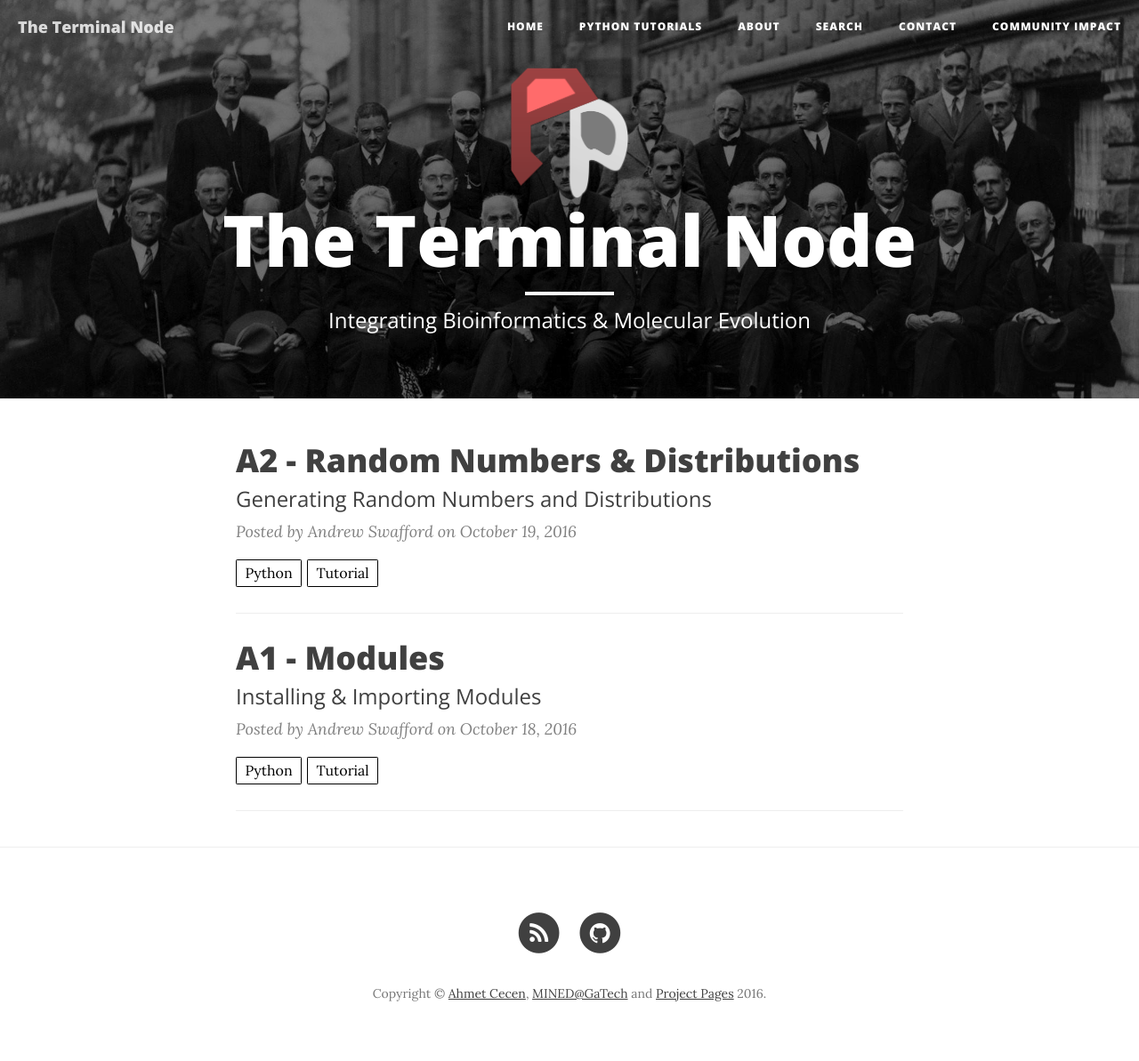
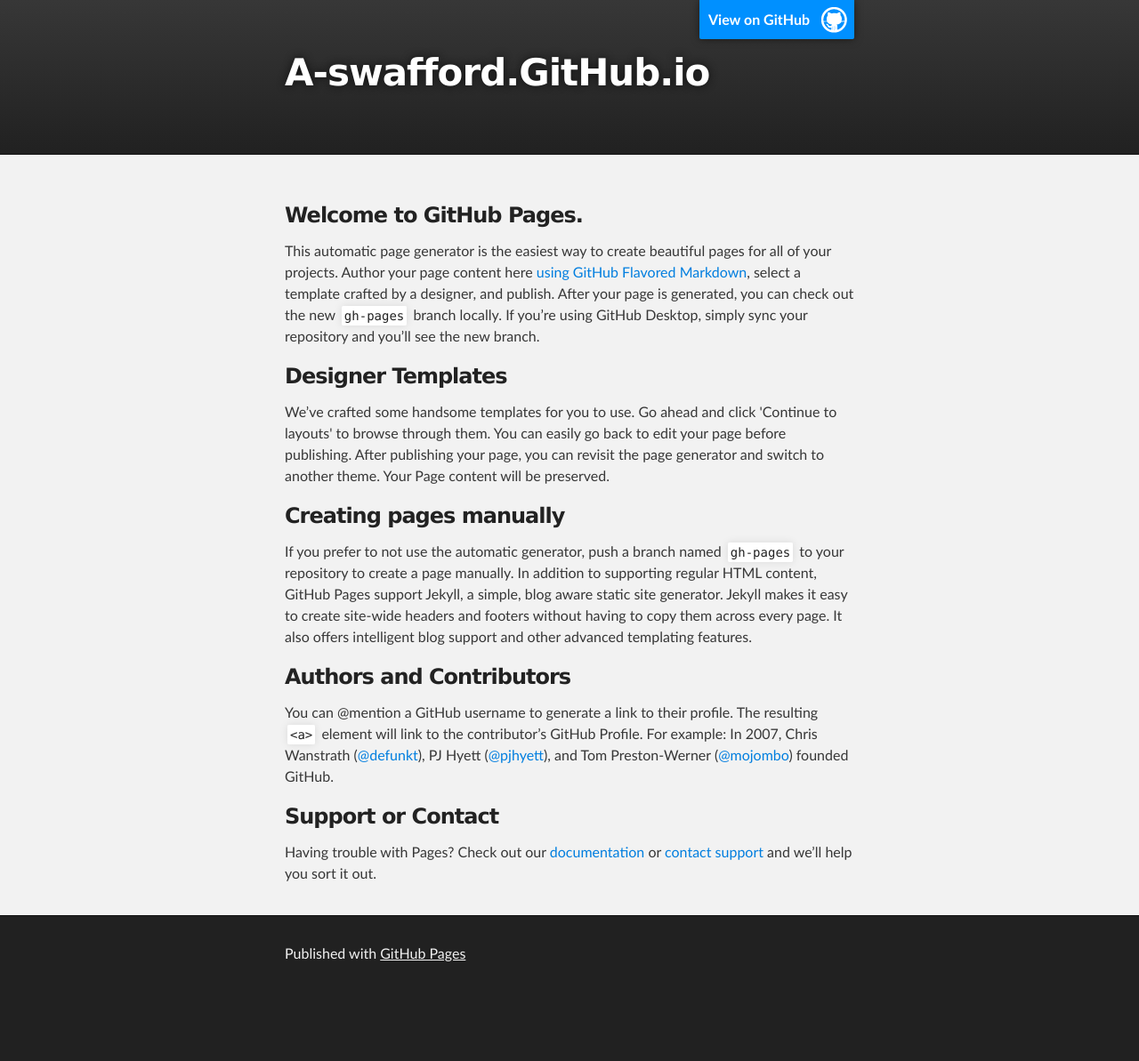
Before and after one commit to A-Swafford/a-swafford.github.io, a Jekyll site: the page index.html, which Jekyll copies as it is, in a window 1280 px wide. Shown: the whole page at 89% size. Built offline with Jekyll 4.4.1, drawn with Linux system fonts in a browser that asks for light colours; nearby versions of some CDN libraries; the list of posts is cut into pages by our own code; after the commit the page ends 1119 px from its top, so only the background shows below that.

Commit message:
Replace master branch with page content via GitHub

```diff
--- a/index.html
+++ b/index.html
@@ -1,37 +1,67 @@
----
-layout: page
----
-{% for post in paginator.posts %}
-<div class="post-preview">
-    <a href="{{ post.url | prepend: site.baseurl }}">
-        <h2 class="post-title">            {{ post.title }}
-        </h2>
-        {% if post.subtitle %}
-        <h3 class="post-subtitle">
-            {{ post.subtitle }}
-        </h3>
-        {% endif %}
-    </a>
-    <p class="post-meta" style="margin-bottom:5px">Posted by {{ post.author }} on {{ post.date | date: "%B %-d, %Y" }}</p>
-	<div class="notepad-index-post-tags" style="">
-		{% for tag in post.tags %}<a href="{{ site.baseurl }}/search/index.html#{{ tag | cgi_encode }}" title="Other posts from the {{ tag | capitalize }} tag">{{ tag | capitalize }}</a>{% unless forloop.last %}&nbsp;{% endunless %}{% endfor %}
-	</div>
-</div>
-<hr>
-{% endfor %}
+<!DOCTYPE html>
+<html>
 
-<!-- Pager -->
-{% if paginator.total_pages > 1 %}
-<ul class="pager">
-    {% if paginator.previous_page %}
-    <li class="previous">
-        <a href="{{ paginator.previous_page_path | prepend: site.baseurl | replace: '//', '/' }}">&larr; Newer Posts</a>
-    </li>
-    {% endif %}
-    {% if paginator.next_page %}
-    <li class="next">
-        <a href="{{ paginator.next_page_path | prepend: site.baseurl | replace: '//', '/' }}">Older Posts &rarr;</a>
-    </li>
-    {% endif %}
-</ul>
-{% endif %}
+  <head>
+    <meta charset='utf-8'>
+    <meta http-equiv="X-UA-Compatible" content="chrome=1">
+    <meta name="description" content="A-swafford.GitHub.io : ">
+
+    <link rel="stylesheet" type="text/css" media="screen" href="stylesheets/stylesheet.css">
+
+    <title>A-swafford.GitHub.io</title>
+  </head>
+
+  <body>
+
+    <!-- HEADER -->
+    <div id="header_wrap" class="outer">
+        <header class="inner">
+          <a id="forkme_banner" href="https://github.com/A-Swafford">View on GitHub</a>
+
+          <h1 id="project_title">A-swafford.GitHub.io</h1>
+          <h2 id="project_tagline"></h2>
+
+        </header>
+    </div>
+
+    <!-- MAIN CONTENT -->
+    <div id="main_content_wrap" class="outer">
+      <section id="main_content" class="inner">
+        <h3>
+<a id="welcome-to-github-pages" class="anchor" href="#welcome-to-github-pages" aria-hidden="true"><span aria-hidden="true" class="octicon octicon-link"></span></a>Welcome to GitHub Pages.</h3>
+
+<p>This automatic page generator is the easiest way to create beautiful pages for all of your projects. Author your page content here <a href="https://guides.github.com/features/mastering-markdown/">using GitHub Flavored Markdown</a>, select a template crafted by a designer, and publish. After your page is generated, you can check out the new <code>gh-pages</code> branch locally. If you’re using GitHub Desktop, simply sync your repository and you’ll see the new branch.</p>
+
+<h3>
+<a id="designer-templates" class="anchor" href="#designer-templates" aria-hidden="true"><span aria-hidden="true" class="octicon octicon-link"></span></a>Designer Templates</h3>
+
+<p>We’ve crafted some handsome templates for you to use. Go ahead and click 'Continue to layouts' to browse through them. You can easily go back to edit your page before publishing. After publishing your page, you can revisit the page generator and switch to another theme. Your Page content will be preserved.</p>
+
+<h3>
+<a id="creating-pages-manually" class="anchor" href="#creating-pages-manually" aria-hidden="true"><span aria-hidden="true" class="octicon octicon-link"></span></a>Creating pages manually</h3>
+
+<p>If you prefer to not use the automatic generator, push a branch named <code>gh-pages</code> to your repository to create a page manually. In addition to supporting regular HTML content, GitHub Pages support Jekyll, a simple, blog aware static site generator. Jekyll makes it easy to create site-wide headers and footers without having to copy them across every page. It also offers intelligent blog support and other advanced templating features.</p>
+
+<h3>
+<a id="authors-and-contributors" class="anchor" href="#authors-and-contributors" aria-hidden="true"><span aria-hidden="true" class="octicon octicon-link"></span></a>Authors and Contributors</h3>
+
+<p>You can @mention a GitHub username to generate a link to their profile. The resulting <code>&lt;a&gt;</code> element will link to the contributor’s GitHub Profile. For example: In 2007, Chris Wanstrath (<a href="https://github.com/defunkt" class="user-mention">@defunkt</a>), PJ Hyett (<a href="https://github.com/pjhyett" class="user-mention">@pjhyett</a>), and Tom Preston-Werner (<a href="https://github.com/mojombo" class="user-mention">@mojombo</a>) founded GitHub.</p>
+
+<h3>
+<a id="support-or-contact" class="anchor" href="#support-or-contact" aria-hidden="true"><span aria-hidden="true" class="octicon octicon-link"></span></a>Support or Contact</h3>
+
+<p>Having trouble with Pages? Check out our <a href="https://help.github.com/pages">documentation</a> or <a href="https://github.com/contact">contact support</a> and we’ll help you sort it out.</p>
+      </section>
+    </div>
+
+    <!-- FOOTER  -->
+    <div id="footer_wrap" class="outer">
+      <footer class="inner">
+        <p>Published with <a href="https://pages.github.com">GitHub Pages</a></p>
+      </footer>
+    </div>
+
+
+
+  </body>
+</html>
--- /dev/null
+++ b/javascripts/main.js
@@ -0,0 +1 @@
+console.log('This would be the main JS file.');
--- /dev/null
+++ b/stylesheets/github-light.css
@@ -0,0 +1,123 @@
+/*
+The MIT License (MIT)
+
+Copyright (c) 2016 GitHub, Inc.
+
+Permission is hereby granted, free of charge, to any person obtaining a copy
+of this software and associated documentation files (the "Software"), to deal
+in the Software without restriction, including without limitation the rights
+to use, copy, modify, merge, publish, distribute, sublicense, and/or sell
+copies of the Software, and to permit persons to whom the Software is
+furnished to do so, subject to the following conditions:
+
+The above copyright notice and this permission notice shall be included in all
+copies or substantial portions of the Software.
+
+THE SOFTWARE IS PROVIDED "AS IS", WITHOUT WARRANTY OF ANY KIND, EXPRESS OR
+IMPLIED, INCLUDING BUT NOT LIMITED TO THE WARRANTIES OF MERCHANTABILITY,
+FITNESS FOR A PARTICULAR PURPOSE AND NONINFRINGEMENT. IN NO EVENT SHALL THE
+AUTHORS OR COPYRIGHT HOLDERS BE LIABLE FOR ANY CLAIM, DAMAGES OR OTHER
+LIABILITY, WHETHER IN AN ACTION OF CONTRACT, TORT OR OTHERWISE, ARISING FROM,
+OUT OF OR IN CONNECTION WITH THE SOFTWARE OR THE USE OR OTHER DEALINGS IN THE
+SOFTWARE.
+
+*/
+
+.pl-c /* comment */ {
+  color: #969896;
+}
+
+.pl-c1 /* constant, variable.other.constant, support, meta.property-name, support.constant, support.variable, meta.module-reference, markup.raw, meta.diff.header */,
+.pl-s .pl-v /* string variable */ {
+  color: #0086b3;
+}
+
+.pl-e /* entity */,
+.pl-en /* entity.name */ {
+  color: #795da3;
+}
+
+.pl-smi /* variable.parameter.function, storage.modifier.package, storage.modifier.import, storage.type.java, variable.other */,
+.pl-s .pl-s1 /* string source */ {
+  color: #333;
+}
+
+.pl-ent /* entity.name.tag */ {
+  color: #63a35c;
+}
+
+.pl-k /* keyword, storage, storage.type */ {
+  color: #a71d5d;
+}
+
+.pl-s /* string */,
+.pl-pds /* punctuation.definition.string, string.regexp.character-class */,
+.pl-s .pl-pse .pl-s1 /* string punctuation.section.embedded source */,
+.pl-sr /* string.regexp */,
+.pl-sr .pl-cce /* string.regexp constant.character.escape */,
+.pl-sr .pl-sre /* string.regexp source.ruby.embedded */,
+.pl-sr .pl-sra /* string.regexp string.regexp.arbitrary-repitition */ {
+  color: #183691;
+}
+
+.pl-v /* variable */ {
+  color: #ed6a43;
+}
+
+.pl-id /* invalid.deprecated */ {
+  color: #b52a1d;
+}
+
+.pl-ii /* invalid.illegal */ {
+  color: #f8f8f8;
+  background-color: #b52a1d;
+}
+
+.pl-sr .pl-cce /* string.regexp constant.character.escape */ {
+  font-weight: bold;
+  color: #63a35c;
+}
+
+.pl-ml /* markup.list */ {
+  color: #693a17;
+}
+
+.pl-mh /* markup.heading */,
+.pl-mh .pl-en /* markup.heading entity.name */,
+.pl-ms /* meta.separator */ {
+  font-weight: bold;
+  color: #1d3e81;
+}
+
+.pl-mq /* markup.quote */ {
+  color: #008080;
+}
+
+.pl-mi /* markup.italic */ {
+  font-style: italic;
+  color: #333;
+}
+
+.pl-mb /* markup.bold */ {
+  font-weight: bold;
+  color: #333;
+}
+
+.pl-md /* markup.deleted, meta.diff.header.from-file */ {
+  color: #bd2c00;
+  background-color: #ffecec;
+}
+
+.pl-mi1 /* markup.inserted, meta.diff.header.to-file */ {
+  color: #55a532;
+  background-color: #eaffea;
+}
+
+.pl-mdr /* meta.diff.range */ {
+  font-weight: bold;
+  color: #795da3;
+}
+
+.pl-mo /* meta.output */ {
+  color: #1d3e81;
+}
--- /dev/null
+++ b/stylesheets/stylesheet.css
@@ -0,0 +1,425 @@
+/*******************************************************************************
+Slate Theme for GitHub Pages
+by Jason Costello, @jsncostello
+*******************************************************************************/
+
+@import url(github-light.css);
+
+/*******************************************************************************
+MeyerWeb Reset
+*******************************************************************************/
+
+html, body, div, span, applet, object, iframe,
+h1, h2, h3, h4, h5, h6, p, blockquote, pre,
+a, abbr, acronym, address, big, cite, code,
+del, dfn, em, img, ins, kbd, q, s, samp,
+small, strike, strong, sub, sup, tt, var,
+b, u, i, center,
+dl, dt, dd, ol, ul, li,
+fieldset, form, label, legend,
+table, caption, tbody, tfoot, thead, tr, th, td,
+article, aside, canvas, details, embed,
+figure, figcaption, footer, header, hgroup,
+menu, nav, output, ruby, section, summary,
+time, mark, audio, video {
+  margin: 0;
+  padding: 0;
+  border: 0;
+  font: inherit;
+  vertical-align: baseline;
+}
+
+/* HTML5 display-role reset for older browsers */
+article, aside, details, figcaption, figure,
+footer, header, hgroup, menu, nav, section {
+  display: block;
+}
+
+ol, ul {
+  list-style: none;
+}
+
+table {
+  border-collapse: collapse;
+  border-spacing: 0;
+}
+
+/*******************************************************************************
+Theme Styles
+*******************************************************************************/
+
+body {
+  box-sizing: border-box;
+  color:#373737;
+  background: #212121;
+  font-size: 16px;
+  font-family: 'Myriad Pro', Calibri, Helvetica, Arial, sans-serif;
+  line-height: 1.5;
+  -webkit-font-smoothing: antialiased;
+}
+
+h1, h2, h3, h4, h5, h6 {
+  margin: 10px 0;
+  font-weight: 700;
+  color:#222222;
+  font-family: 'Lucida Grande', 'Calibri', Helvetica, Arial, sans-serif;
+  letter-spacing: -1px;
+}
+
+h1 {
+  font-size: 36px;
+  font-weight: 700;
+}
+
+h2 {
+  padding-bottom: 10px;
+  font-size: 32px;
+  background: url('../images/bg_hr.png') repeat-x bottom;
+}
+
+h3 {
+  font-size: 24px;
+}
+
+h4 {
+  font-size: 21px;
+}
+
+h5 {
+  font-size: 18px;
+}
+
+h6 {
+  font-size: 16px;
+}
+
+p {
+  margin: 10px 0 15px 0;
+}
+
+footer p {
+  color: #f2f2f2;
+}
+
+a {
+  text-decoration: none;
+  color: #007edf;
+  text-shadow: none;
+
+  transition: color 0.5s ease;
+  transition: text-shadow 0.5s ease;
+  -webkit-transition: color 0.5s ease;
+  -webkit-transition: text-shadow 0.5s ease;
+  -moz-transition: color 0.5s ease;
+  -moz-transition: text-shadow 0.5s ease;
+  -o-transition: color 0.5s ease;
+  -o-transition: text-shadow 0.5s ease;
+  -ms-transition: color 0.5s ease;
+  -ms-transition: text-shadow 0.5s ease;
+}
+
+a:hover, a:focus {text-decoration: underline;}
+
+footer a {
+  color: #F2F2F2;
+  text-decoration: underline;
+}
+
+em {
+  font-style: italic;
+}
+
+strong {
+  font-weight: bold;
+}
+
+img {
+  position: relative;
+  margin: 0 auto;
+  max-width: 739px;
+  padding: 5px;
+  margin: 10px 0 10px 0;
+  border: 1px solid #ebebeb;
+
+  box-shadow: 0 0 5px #ebebeb;
+  -webkit-box-shadow: 0 0 5px #ebebeb;
+  -moz-box-shadow: 0 0 5px #ebebeb;
+  -o-box-shadow: 0 0 5px #ebebeb;
+  -ms-box-shadow: 0 0 5px #ebebeb;
+}
+
+p img {
+  display: inline;
+  margin: 0;
+  padding: 0;
+  vertical-align: middle;
+  text-align: center;
+  border: none;
+}
+
+pre, code {
+  width: 100%;
+  color: #222;
+  background-color: #fff;
+
+  font-family: Monaco, "Bitstream Vera Sans Mono", "Lucida Console", Terminal, monospace;
+  font-size: 14px;
+
+  border-radius: 2px;
+  -moz-border-radius: 2px;
+  -webkit-border-radius: 2px;
+}
+
+pre {
+  width: 100%;
+  padding: 10px;
+  box-shadow: 0 0 10px rgba(0,0,0,.1);
+  overflow: auto;
+}
+
+code {
+  padding: 3px;
+  margin: 0 3px;
+  box-shadow: 0 0 10px rgba(0,0,0,.1);
+}
+
+pre code {
+  display: block;
+  box-shadow: none;
+}
+
+blockquote {
+  color: #666;
+  margin-bottom: 20px;
+  padding: 0 0 0 20px;
+  border-left: 3px solid #bbb;
+}
+
+
+ul, ol, dl {
+  margin-bottom: 15px
+}
+
+ul {
+  list-style-position: inside;
+  list-style: disc;
+  padding-left: 20px;
+}
+
+ol {
+  list-style-position: inside;
+  list-style: decimal;
+  padding-left: 20px;
+}
+
+dl dt {
+  font-weight: bold;
+}
+
+dl dd {
+  padding-left: 20px;
+  font-style: italic;
+}
+
+dl p {
+  padding-left: 20px;
+  font-style: italic;
+}
+
+hr {
+  height: 1px;
+  margin-bottom: 5px;
+  border: none;
+  background: url('../images/bg_hr.png') repeat-x center;
+}
+
+table {
+  border: 1px solid #373737;
+  margin-bottom: 20px;
+  text-align: left;
+ }
+
+th {
+  font-family: 'Lucida Grande', 'Helvetica Neue', Helvetica, Arial, sans-serif;
+  padding: 10px;
+  background: #373737;
+  color: #fff;
+ }
+
+td {
+  padding: 10px;
+  border: 1px solid #373737;
+ }
+
+form {
+  background: #f2f2f2;
+  padding: 20px;
+}
+
+/*******************************************************************************
+Full-Width Styles
+*******************************************************************************/
+
+.outer {
+  width: 100%;
+}
+
+.inner {
+  position: relative;
+  max-width: 640px;
+  padding: 20px 10px;
+  margin: 0 auto;
+}
+
+#forkme_banner {
+  display: block;
+  position: absolute;
+  top:0;
+  right: 10px;
+  z-index: 10;
+  padding: 10px 50px 10px 10px;
+  color: #fff;
+  background: url('../images/blacktocat.png') #0090ff no-repeat 95% 50%;
+  font-weight: 700;
+  box-shadow: 0 0 10px rgba(0,0,0,.5);
+  border-bottom-left-radius: 2px;
+  border-bottom-right-radius: 2px;
+}
+
+#header_wrap {
+  background: #212121;
+  background: -moz-linear-gradient(top, #373737, #212121);
+  background: -webkit-linear-gradient(top, #373737, #212121);
+  background: -ms-linear-gradient(top, #373737, #212121);
+  background: -o-linear-gradient(top, #373737, #212121);
+  background: linear-gradient(top, #373737, #212121);
+}
+
+#header_wrap .inner {
+  padding: 50px 10px 30px 10px;
+}
+
+#project_title {
+  margin: 0;
+  color: #fff;
+  font-size: 42px;
+  font-weight: 700;
+  text-shadow: #111 0px 0px 10px;
+}
+
+#project_tagline {
+  color: #fff;
+  font-size: 24px;
+  font-weight: 300;
+  background: none;
+  text-shadow: #111 0px 0px 10px;
+}
+
+#downloads {
+  position: absolute;
+  width: 210px;
+  z-index: 10;
+  bottom: -40px;
+  right: 0;
+  height: 70px;
+  background: url('../images/icon_download.png') no-repeat 0% 90%;
+}
+
+.zip_download_link {
+  display: block;
+  float: right;
+  width: 90px;
+  height:70px;
+  text-indent: -5000px;
+  overflow: hidden;
+  background: url(../images/sprite_download.png) no-repeat bottom left;
+}
+
+.tar_download_link {
+  display: block;
+  float: right;
+  width: 90px;
+  height:70px;
+  text-indent: -5000px;
+  overflow: hidden;
+  background: url(../images/sprite_download.png) no-repeat bottom right;
+  margin-left: 10px;
+}
+
+.zip_download_link:hover {
+  background: url(../images/sprite_download.png) no-repeat top left;
+}
+
+.tar_download_link:hover {
+  background: url(../images/sprite_download.png) no-repeat top right;
+}
+
+#main_content_wrap {
+  background: #f2f2f2;
+  border-top: 1px solid #111;
+  border-bottom: 1px solid #111;
+}
+
+#main_content {
+  padding-top: 40px;
+}
+
+#footer_wrap {
+  background: #212121;
+}
+
+
+
+/*******************************************************************************
+Small Device Styles
+*******************************************************************************/
+
+@media screen and (max-width: 480px) {
+  body {
+    font-size:14px;
+  }
+
+  #downloads {
+    display: none;
+  }
+
+  .inner {
+    min-width: 320px;
+    max-width: 480px;
+  }
+
+  #project_title {
+  font-size: 32px;
+  }
+
+  h1 {
+    font-size: 28px;
+  }
+
+  h2 {
+    font-size: 24px;
+  }
+
+  h3 {
+    font-size: 21px;
+  }
+
+  h4 {
+    font-size: 18px;
+  }
+
+  h5 {
+    font-size: 14px;
+  }
+
+  h6 {
+    font-size: 12px;
+  }
+
+  code, pre {
+    min-width: 320px;
+    max-width: 480px;
+    font-size: 11px;
+  }
+
+}
```
Also changed, not shown: params.json (added, +6 -0 lines), images/bg_hr.png (added), images/blacktocat.png (added), images/icon_download.png (added), images/sprite_download.png (added).
